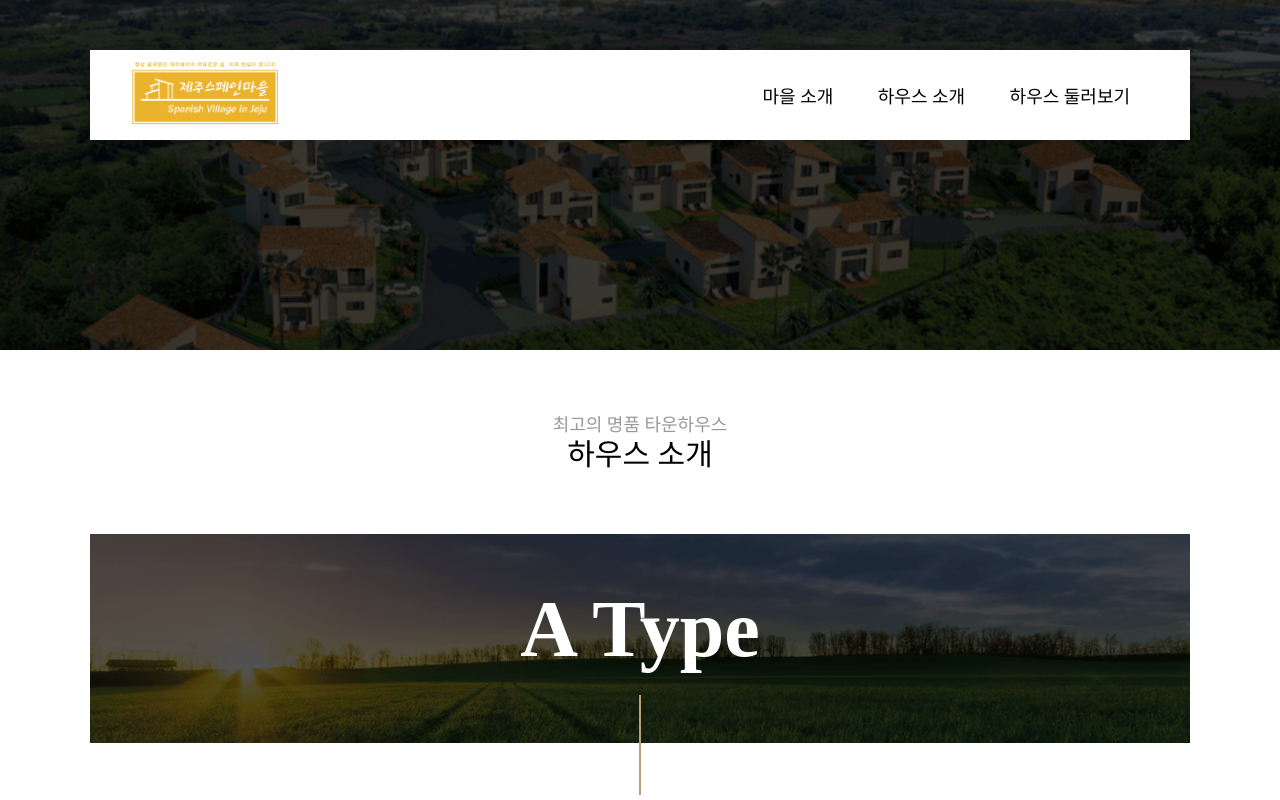
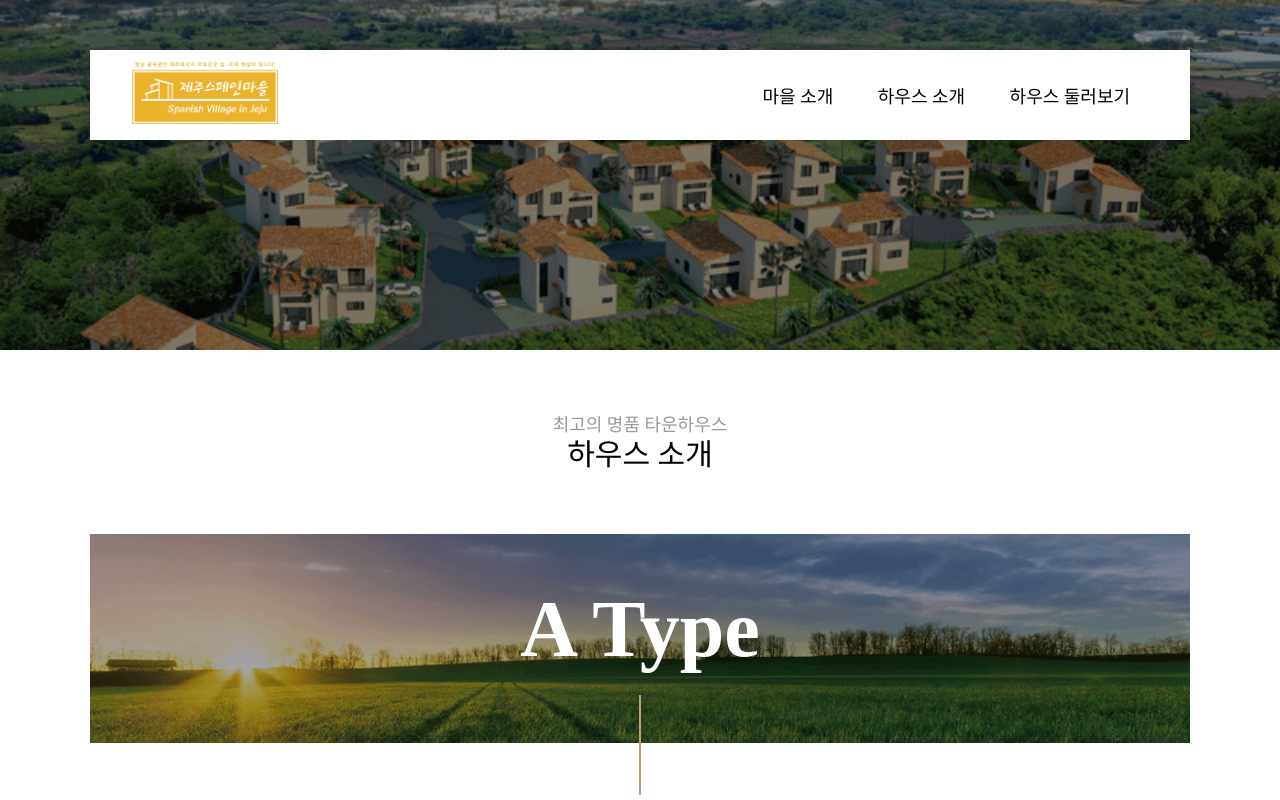
Before and after one commit to yoonjihong/Spanish-village, a plain HTML site: page house.html in a window 1280 px wide. Shown: the top 800 px of the page. Drawn offline with Linux system fonts and the light colour scheme; a web font is replaced by a local one.

Commit message:
찐막 커밋

```diff
--- a/assets/styles/App.css
+++ b/assets/styles/App.css
@@ -141,7 +141,7 @@ a {
   background-size: cover;
   background-position: center;
   background-repeat: no-repeat;
-  filter: brightness(45%);
+  /* filter: brightness(45%); */
 }
 
 .banner .slide > div:nth-child(1) {
@@ -385,7 +385,7 @@ h2.number:after {
   background-size: cover;
   top: 0;
   z-index: -10;
-  filter: brightness(50%);
+  /* filter: brightness(50%); */
 }
 
 .info-2_title {
```
